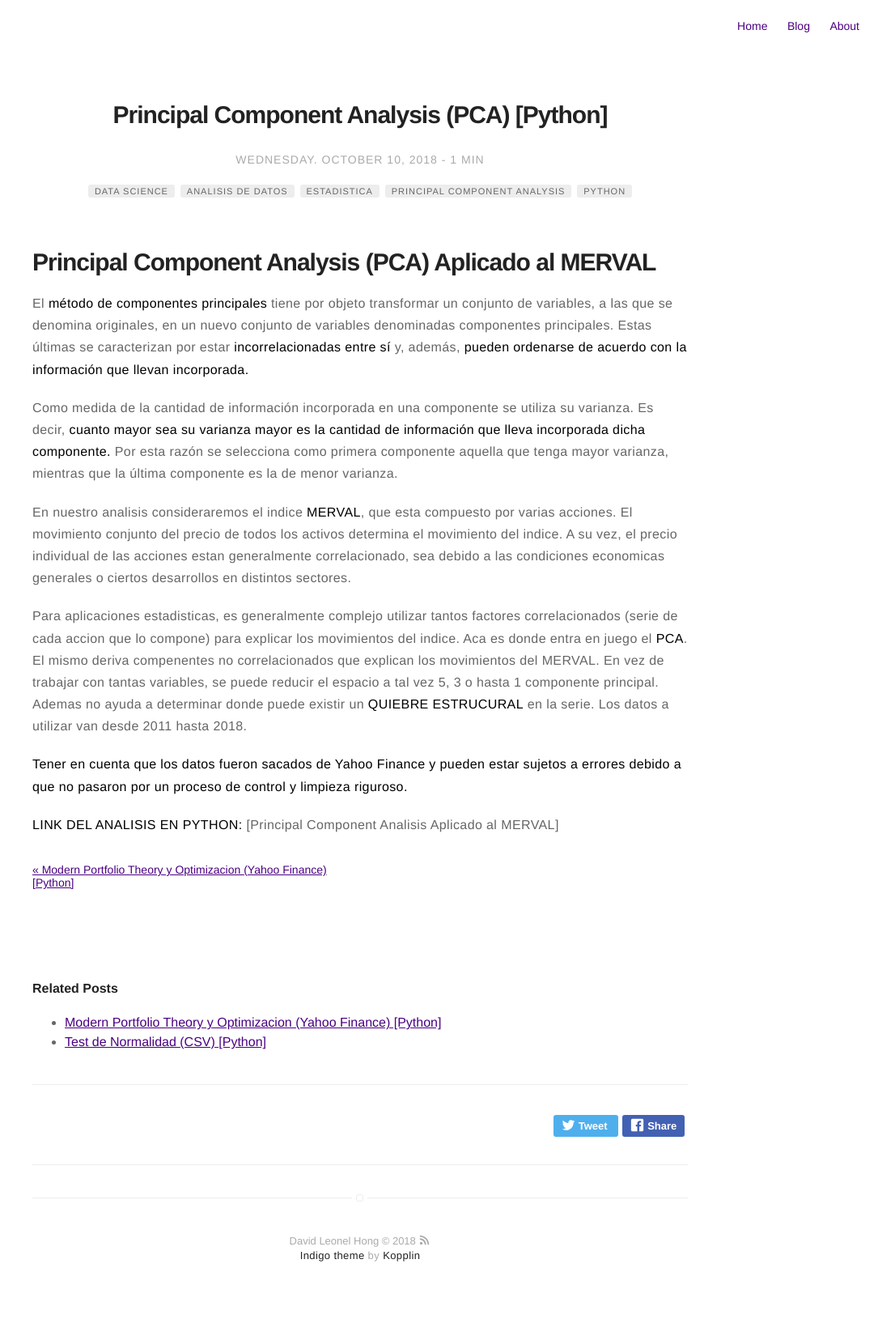
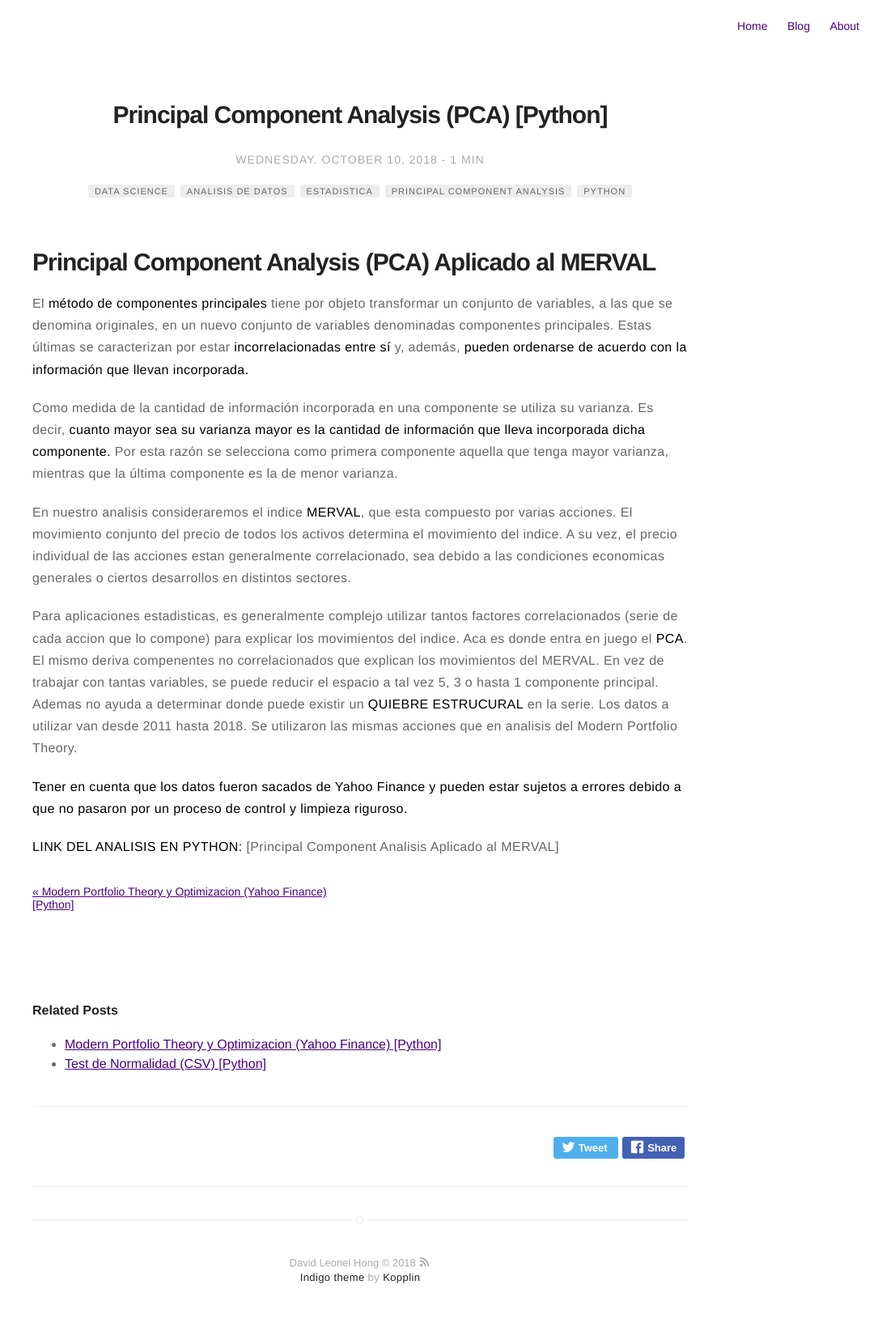
Before and after one commit to davidleonelhong/davidleonelhong.github.io, a Jekyll site: the page built from _posts/2018-10-10-PCA.md, in a window 1280 px wide. Shown: the whole page at 81% size, without its empty margins (195-1280 px from the left). Built offline with Jekyll 4.4.1, drawn with Linux system fonts in a browser that asks for light colours; a script that is not in the unit is left out; before the commit the page ends 1622 px from its top, so only the background shows below that.

Commit message:
Update 2018-10-10-PCA.md

```diff
--- a/_posts/2018-10-10-PCA.md
+++ b/_posts/2018-10-10-PCA.md
@@ -27,7 +27,7 @@ mayor varianza, mientras que la última componente es la de menor varianza.
 
 En nuestro analisis consideraremos el indice **MERVAL**, que esta compuesto por varias acciones. El movimiento conjunto del precio de todos los activos determina el movimiento del indice. A su vez, el precio individual de las acciones estan generalmente correlacionado, sea debido a las condiciones economicas generales o ciertos desarrollos en distintos sectores.
 
-Para aplicaciones estadisticas, es generalmente complejo utilizar tantos factores correlacionados (serie de cada accion que lo compone) para explicar los movimientos del indice. Aca es donde entra en juego el **PCA**. El mismo deriva compenentes no correlacionados que explican los movimientos del MERVAL. En vez de trabajar con tantas variables, se puede reducir el espacio a tal vez 5, 3 o hasta 1 componente principal. Ademas no ayuda a determinar donde puede existir un **QUIEBRE ESTRUCURAL** en la serie. Los datos a utilizar van desde 2011 hasta 2018.
+Para aplicaciones estadisticas, es generalmente complejo utilizar tantos factores correlacionados (serie de cada accion que lo compone) para explicar los movimientos del indice. Aca es donde entra en juego el **PCA**. El mismo deriva compenentes no correlacionados que explican los movimientos del MERVAL. En vez de trabajar con tantas variables, se puede reducir el espacio a tal vez 5, 3 o hasta 1 componente principal. Ademas no ayuda a determinar donde puede existir un **QUIEBRE ESTRUCURAL** en la serie. Los datos a utilizar van desde 2011 hasta 2018. Se utilizaron las mismas acciones que en analisis del Modern Portfolio Theory.
 
 **Tener en cuenta que los datos fueron sacados de Yahoo Finance y pueden estar sujetos a errores debido a que no pasaron por un proceso de control y limpieza riguroso.**
 
```
